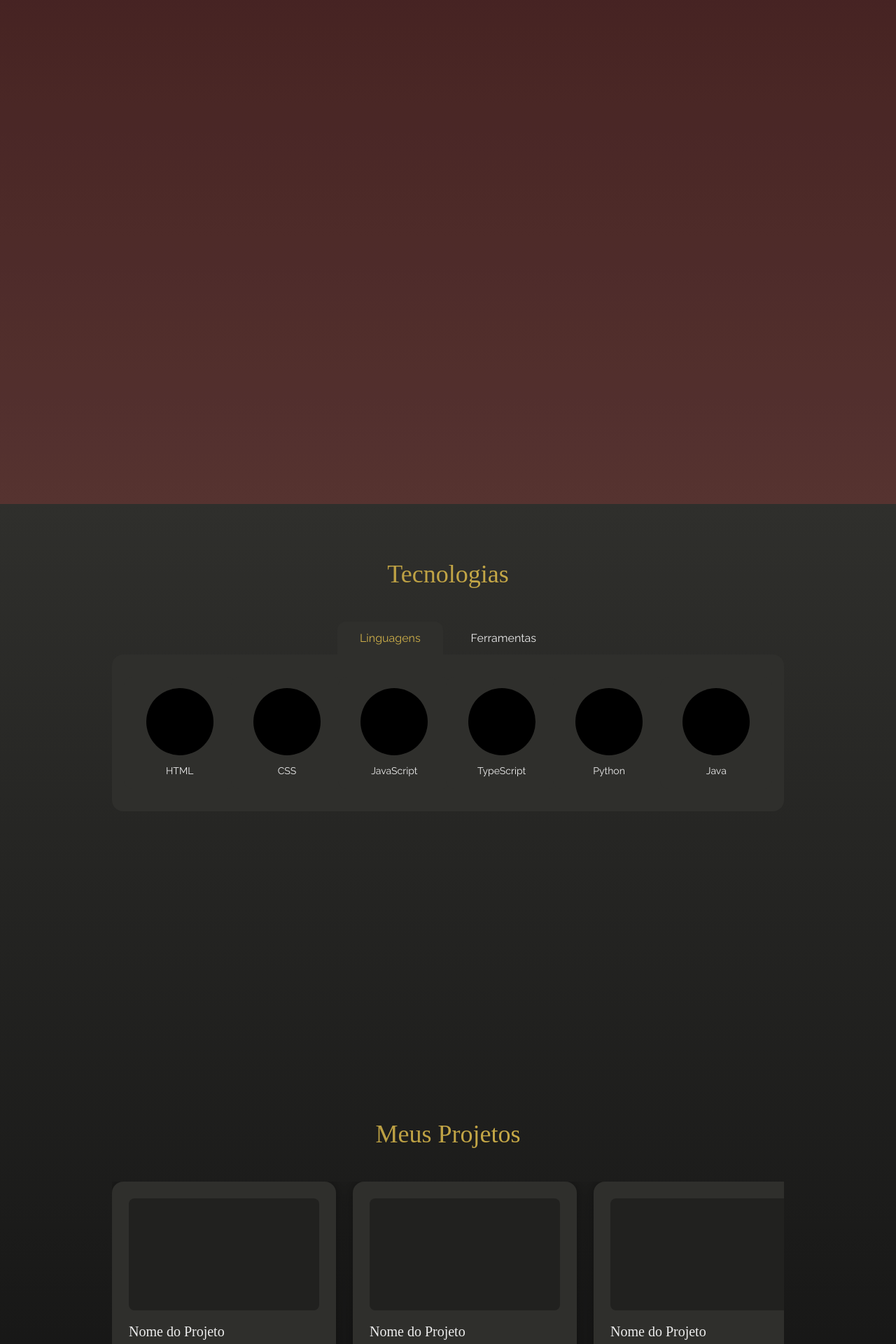
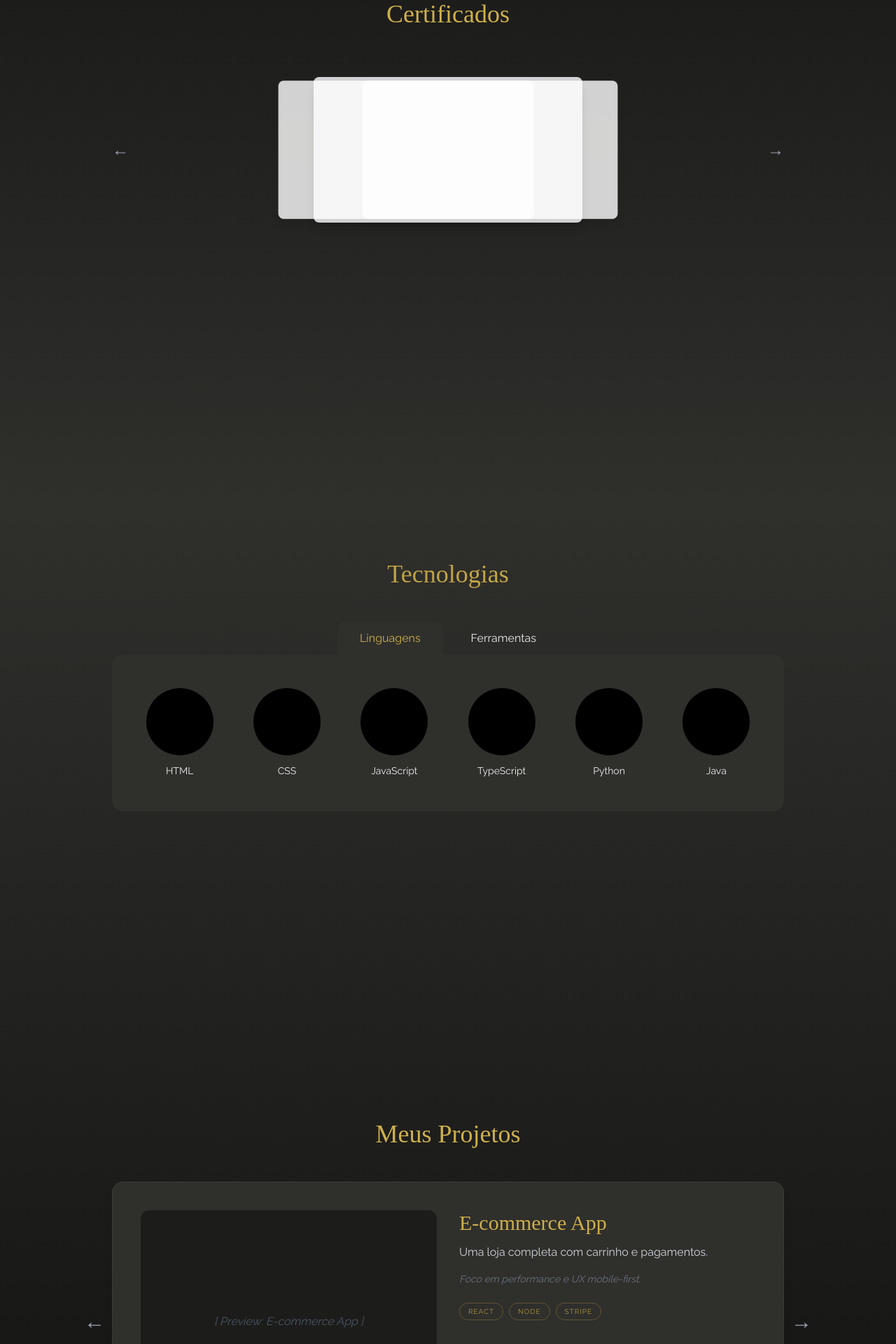
Before and after one commit to Livia2710/MyPortfolio, a React (Vite) app in the folder portfolio/: page / in a window 1280 px wide. Shown: the part 880-2800 px from the top of the page at 70% size. Built offline with nearby package versions, Linux system fonts and the light colour scheme; a web font is replaced by a local one.

Commit message:
Criando a seção de certificados

```diff
--- a/portfolio/src/sections/Certificados.tsx
+++ b/portfolio/src/sections/Certificados.tsx
@@ -1,9 +1,80 @@
-export default function Certificados(){
-    return(
-    <>
-    <section id="certificados" className="min-h-screen bg-red-500/20">
-    <h2 className="font-title text-3xl md:text-4xl text-center bg-gold-gradient bg-clip-text text-transparent text-shine-hover mb-12">Certificados</h2>
+import { useState } from "react"
+
+export default function Certificados() {
+  const [index, setIndex] = useState(2)
+
+  const certificados = [1, 2, 3, 4, 5]
+
+  const next = () => {
+    setIndex((prev) => (prev + 1) % certificados.length)
+  }
+
+  const prev = () => {
+    setIndex((prev) => (prev - 1 + certificados.length) % certificados.length)
+  }
+
+  return (
+    <section
+      id="certificados"
+      className="min-h-screen px-6 md:px-12 lg:px-40 py-20 text-text"
+    >
+      {/* TÍTULO */}
+      <h2 className="font-title text-3xl md:text-4xl text-center text-gold mb-16">
+        Certificados
+      </h2>
+
+      {/* CONTAINER */}
+      <div className="relative flex items-center justify-center">
+
+        {/* SETA ESQUERDA */}
+        <button
+          onClick={prev}
+          className="absolute left-0 text-2xl text-gray-400 hover:text-gold z-20"
+        >
+          ←
+        </button>
+
+        {/* STACK */}
+        <div className="relative w-full max-w-3xl h-[220px] flex items-center justify-center">
+
+          {certificados.map((_, i) => {
+            const position = i - index
+
+            return (
+              <div
+                key={i}
+                className={`
+                  absolute
+                  transition-all duration-500
+
+                  w-72 h-40 md:w-96 md:h-52
+                  bg-white/80
+                  rounded-lg
+                  shadow-lg
+                `}
+                style={{
+                  transform: `
+                    translateX(${position * 60}px)
+                    scale(${position === 0 ? 1 : 0.95})
+                  `,
+                  opacity: Math.abs(position) > 1 ? 0 : 1,
+                  zIndex: 10 - Math.abs(position),
+                }}
+              />
+            )
+          })}
+
+        </div>
+
+        {/* SETA DIREITA */}
+        <button
+          onClick={next}
+          className="absolute right-0 text-2xl text-gray-400 hover:text-gold z-20"
+        >
+          →
+        </button>
+
+      </div>
     </section>
-    </>
-    )
+  )
 }
--- a/portfolio/src/sections/Projetos.tsx
+++ b/portfolio/src/sections/Projetos.tsx
@@ -1,46 +1,102 @@
-function CardProjeto(){
-    return(
-        <div className="min-w-[280px] md:min-w-[320px] bg-bg-secondary rounded-2xl p-6 flex flex-col justify-between hover:scale-105 transition shadow-[0_0_20px_rgba(0,0,0,0.4)]">
-            {/* Imagem(Quadrado) */}
-            <div className="h-40 bg-black/30 rounded-lg mb-4"/>
+import { useState } from "react";
 
-            {/* CONTEÚDO */}
-            <div>
-                <h3 className="font-title text-xl mb-2">Nome do Projeto</h3>
-                <p className="text-gray-400 text-sm mb-4">Pequena descrição do projeto, explicando o objetivo e o que foi feito.</p>
-                <p className="text-gray-500 text-xs mb-4">Criado para praticar X tecnologia e resolverY problema.</p>
+export default function Projetos() {
+    const [index, setIndex] = useState(0);
+
+    // Dados fake para testar a funcionalidade
+    const projetos = [
+        {
+            id: 1,
+            titulo: "E-commerce App",
+            desc: "Uma loja completa com carrinho e pagamentos.",
+            detalhe: "Foco em performance e UX mobile-first.",
+            tags: ["React", "Node", "Stripe"]
+        },
+        {
+            id: 2,
+            titulo: "Dashboard Financeiro",
+            desc: "Visualização de dados complexos com gráficos interativos.",
+            detalhe: "Utilizei bibliotecas de gráficos avançadas.",
+            tags: ["TypeScript", "Tailwind", "Chart.js"]
+        },
+        {
+            id: 3,
+            titulo: "Social Media API",
+            desc: "Backend robusto para uma rede social moderna.",
+            detalhe: "Arquitetura limpa e escalável.",
+            tags: ["Node.js", "MongoDB", "Docker"]
+        },
+    ];
+
+    const next = () => setIndex((prev) => (prev + 1) % projetos.length);
+    const prev = () => setIndex((prev) => (prev - 1 + projetos.length) % projetos.length);
+
+    // Projeto que está aparecendo agora
+    const projetoAtual = projetos[index];
+
+    return (
+        <section id="projetos" className="min-h-screen px-6 md:px-12 lg:px-40 py-20 text-text">
+            <h2 className="font-title text-3xl md:text-4xl text-center mb-12 text-gold">
+                Meus Projetos
+            </h2>
+
+            {/* CONTAINER RELATIVO PARA AS SETAS */}
+            <div className="relative flex items-center justify-center max-w-6xl mx-auto">
+
+                {/* SETA ESQUERDA - Reposicionada para fora do card no desktop */}
+                <button onClick={prev} className="hidden md:flex absolute -left-4 md:-left-12 z-10 p-2 text-3xl text-gray-400 hover:text-gold transition">
+                    ←
+                </button>
+
+                {/* CARD PRINCIPAL (Agora dinâmico) */}
+                <div className="bg-bg-secondary rounded-2xl p-6 md:p-10 flex flex-col md:flex-row gap-8 w-full min-h-[400px] shadow-lg border border-white/5">
+
+                    {/* IMAGEM (50% no Desktop) */}
+                    <div className="w-full md:w-1/2 h-52 md:h-auto bg-black/40 rounded-xl flex items-center justify-center text-gray-600 italic">
+                        [ Preview: {projetoAtual.titulo} ]
                     </div>
 
-            {/* TECNOLOGIAS */}
-            <div className="flex gap-2 flex-wrap mt-4">
-                <TechTag name="React"/>
-                <TechTag name="Tailwind"/>
-                <TechTag name="TypeScript"/>
+                    {/* CONTEÚDO (50% no Desktop) */}
+                    <div className="flex flex-col justify-between md:w-1/2">
+                        <div>
+                            <h3 className="font-title text-3xl mb-3 text-gold">{projetoAtual.titulo}</h3>
+                            <p className="text-gray-300 text-base mb-4">{projetoAtual.desc}</p>
+                            <p className="text-gray-500 text-sm italic mb-6">{projetoAtual.detalhe}</p>
+
+                            {/* TAGS DINÂMICAS */}
+                            <div className="flex gap-2 flex-wrap">
+                                {projetoAtual.tags.map(tag => (
+                                    <span key={tag} className="text-[10px] uppercase tracking-widest px-3 py-1 rounded-full border border-gold/30 text-gold/80">
+                                        {tag}
+                                    </span>
+                                ))}
                             </div>
                         </div>
-    )
-}
 
-function TechTag({ name } : { name: string}){
-    return(
-        <span className="text-xs px-3 py-1 rounded-full border border-gold text-gold">{name}</span>
-    )
-}
+                        <a href="#" className="mt-8 bg-gold text-black font-bold px-8 py-3 w-fit rounded-full hover:scale-105 transition-transform text-center">
+                            Ver Projeto
+                        </a>
+                    </div>
+                </div>
 
-export default function Projetos(){
-    return(
-    <>
-    <section id="projetos" className="min-h-screen px-6 md:px-12 lg:px-40 py-20 text-text">
-    <h2 className="font-title text-3xl md:text-4xl text-center bg-gold-gradient bg-clip-text text-transparent text-shine-hover mb-12">Meus Projetos</h2>
+                {/* SETA DIREITA */}
+                <button onClick={next} className="hidden md:flex absolute -right-4 md:-right-12 z-10 p-2 text-3xl text-gray-400 hover:text-gold transition">
+                    →
+                </button>
+            </div>
 
-    {/* CARROSSEL */}
-    <div className="flex gap-6 overflow-x-auto scrollbar-hide pb-4">
-        {/* Cards fake por enquanto */}
-        <CardProjeto/>
-        <CardProjeto/>
-        <CardProjeto/>
+            {/* INDICADORES (Bolinhas) */}
+            <div className="flex justify-center gap-3 mt-10">
+                {projetos.map((_, i) => (
+                    <button
+                        key={i}
+                        onClick={() => setIndex(i)}
+                        className={`h-2 transition-all duration-300 rounded-full ${
+                            i === index ? "w-8 bg-gold" : "w-2 bg-gray-600"
+                        }`}
+                    />
+                ))}
             </div>
         </section>
-    </>
-    )
+    );
 }
```
Lines whose indentation alone changed are shown as unchanged.
